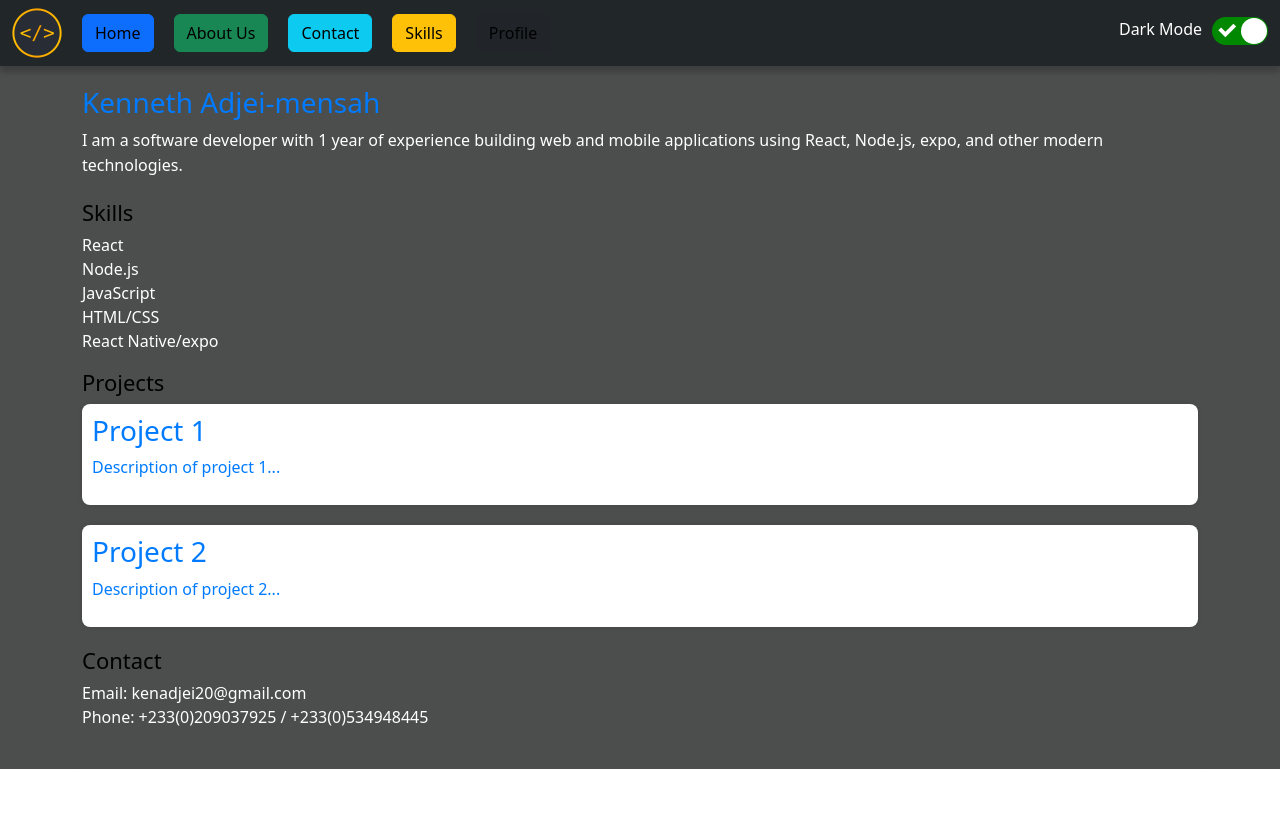
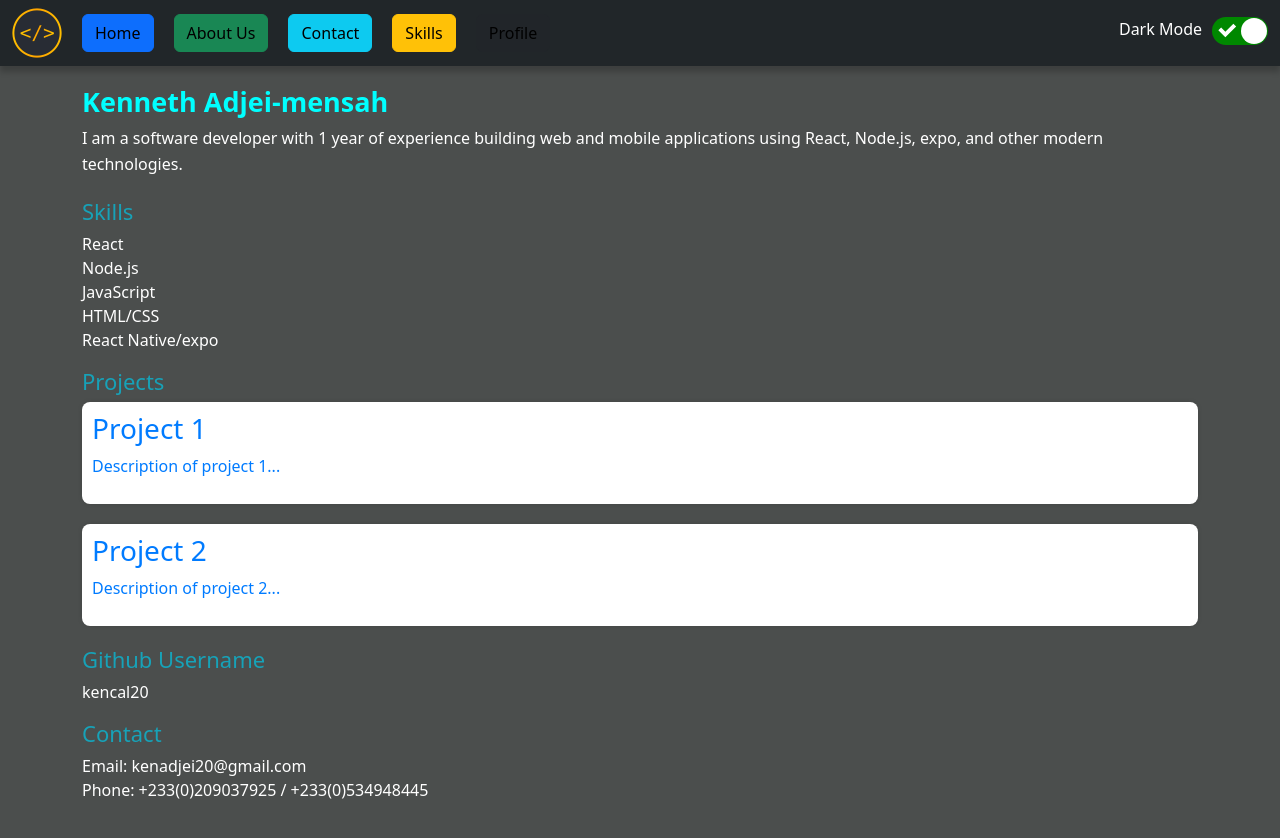
Before and after one commit to kencal20/myportfolio, a React (Create React App) app: page /profile in a window 1280 px wide. Shown: the top 838 px of the page. Before the commit the page ends 800 px from the top, so only its background shows below. Built offline with nearby package versions, Linux system fonts and the light colour scheme.

Commit message:
removing the modal like property in profile

```diff
--- a/src/css/profile.css
+++ b/src/css/profile.css
@@ -1,18 +1,15 @@
 /* ProfileScreen.css */
 
 .profile {
-    max-width: 1000px;
+    width: 100%;
     margin: auto;
     padding: 20px;
-    background-color: #f8f9fa;
-    border-radius: 8px;
+
   }
 
   #dark .profile{
     background-color: #4b4e4d;
   }
-
-
 
 
   .heading {
@@ -28,6 +25,10 @@
 
   .subHeading {
     font-size: 22px;
+    color: #17a2b8;
+  }
+
+  #dark .subHeading{
     color: #17a2b8;
   }
 
--- a/src/pages/profileScreen.jsx
+++ b/src/pages/profileScreen.jsx
@@ -3,14 +3,14 @@ import '../css/profile.css'
 export default function ProfileScreen() {
   return (
     <div className="profile container">
-      <h1 className="heading">Kenneth Adjei-mensah</h1>
+      <h1 className="name">Kenneth Adjei-mensah</h1>
 
       <p className="description">
         I am a software developer with 1 year of experience building web and mobile applications using React, Node.js, expo, and other modern technologies.
       </p>
 
       <div>
-        <h2 className="subHeading">Skills</h2>
+        <h2 className="subHeading ">Skills</h2>
         <ul className="list">
           <li>React</li>
           <li>Node.js</li>
@@ -34,6 +34,9 @@ export default function ProfileScreen() {
       </div>
 
       <div>
+      <h2 className="subHeading">Github Username</h2>
+          <p>kencal20</p>
+
         <h2 className="subHeading">Contact</h2>
         <p className="contact">
           Email: kenadjei20@gmail.com<br />
```
